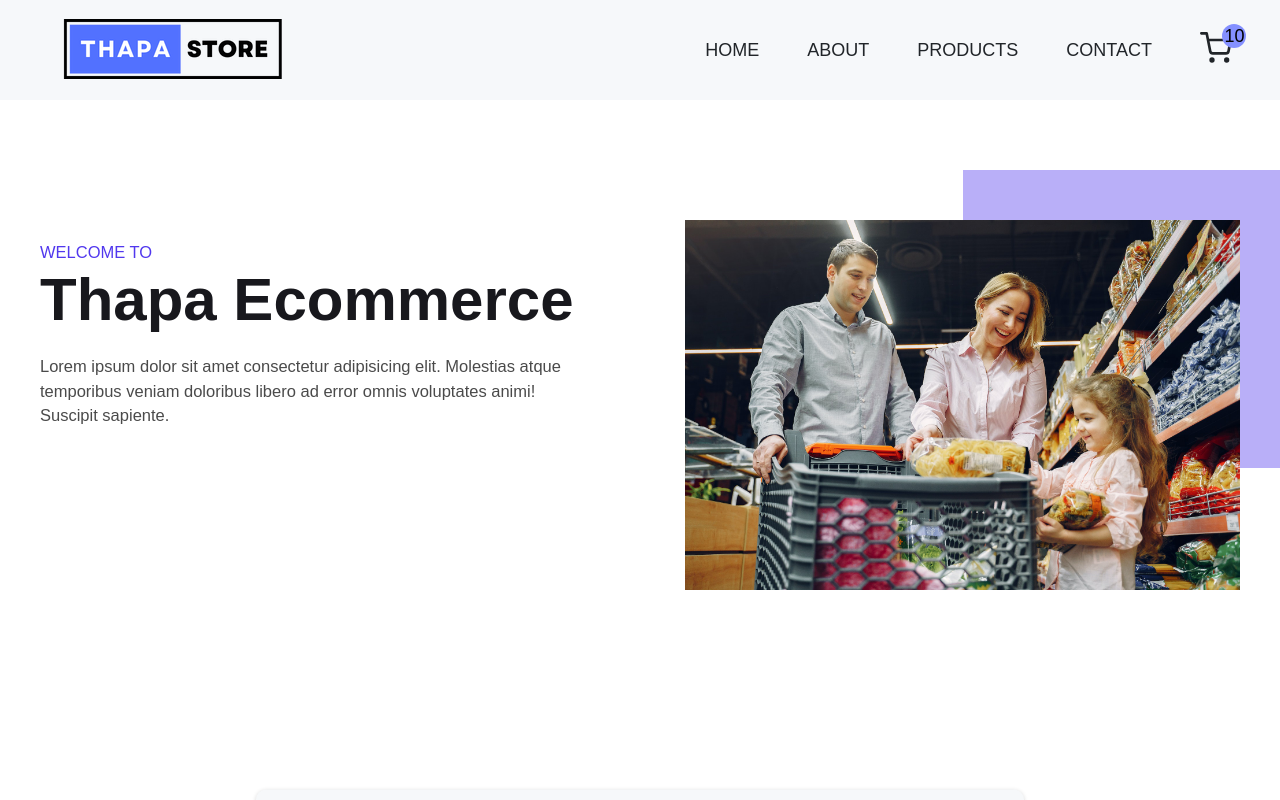
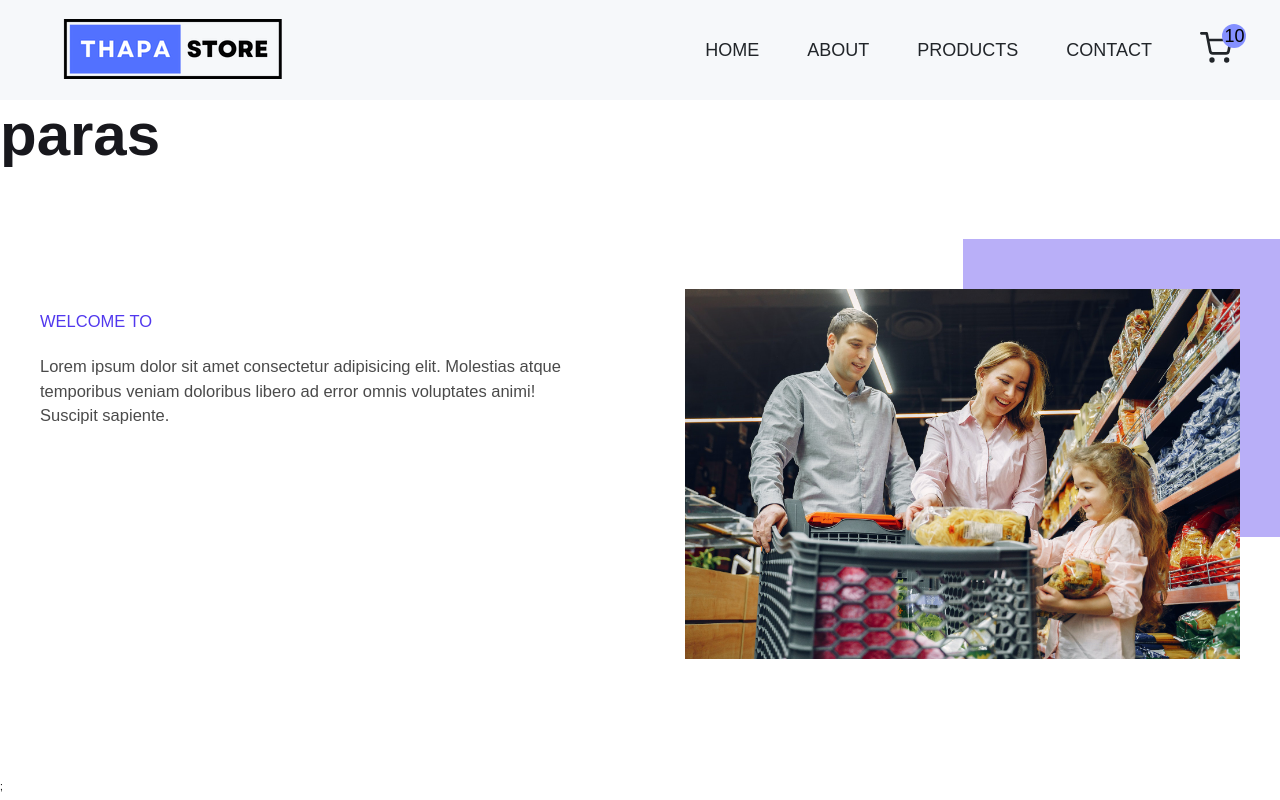
Before and after one commit to paras-017/thapareactecom, a React (Create React App) app: page /about in a window 1280 px wide. Shown: the top 800 px of the page. Built offline with nearby package versions, Linux system fonts and the light colour scheme.

Commit message:
V12 Context API with provider and useContext

```diff
--- a/src/About.js
+++ b/src/About.js
@@ -1,12 +1,18 @@
 import React from "react";
 import HeroSection from "./components/HeroSection";
+import { useProductContext } from "./context/productcontext";
+
 
 const About = () => {
+const {myName} = useProductContext()
+
   const data = {
     name: "Thapa Ecommerce",
   };
 
-  return <HeroSection myData={data} />;
+  return (<><h1>{myName}</h1>
+  <HeroSection myData={data.name} />;
+  </>)
 };
 
 export default About;
--- a/src/components/Footer.js
+++ b/src/components/Footer.js
@@ -50,7 +50,7 @@ const Footer = () => {
                 <div>
                   <a
                     href="https://www.youtube.com/channel/UCwfaAHy4zQUb2APNOGXUCCA"
-                    target="_blank">
+                    target="_blank" rel="noreferrer">
                     <FaYoutube className="icons" />
                   </a>
                 </div>
--- /dev/null
+++ b/src/context/productcontext.js
@@ -0,0 +1,17 @@
+// create a context
+// provider
+//consumer
+
+import { createContext, useContext } from "react";
+
+const AppContext = createContext()
+const AppProvider = ({children}) => {
+    return (
+        <AppContext.Provider value={{myName:'paras'}}>{children}</AppContext.Provider>
+    )
+}
+//custom hook
+const useProductContext = () => {
+    return useContext(AppContext)
+}
+export {AppProvider, AppContext, useProductContext}
--- a/src/index.js
+++ b/src/index.js
@@ -3,10 +3,15 @@ import ReactDOM from "react-dom/client";
 import "./index.css";
 import App from "./App";
 import reportWebVitals from "./reportWebVitals";
+import { AppProvider } from "./context/productcontext";
 
 const root = ReactDOM.createRoot(document.getElementById("root"));
 
-root.render(<App />);
+root.render(
+    <AppProvider>
+        <App />
+    </AppProvider>
+);
 
 // If you want to start measuring performance in your app, pass a function
 // to log results (for example: reportWebVitals(console.log))
```
